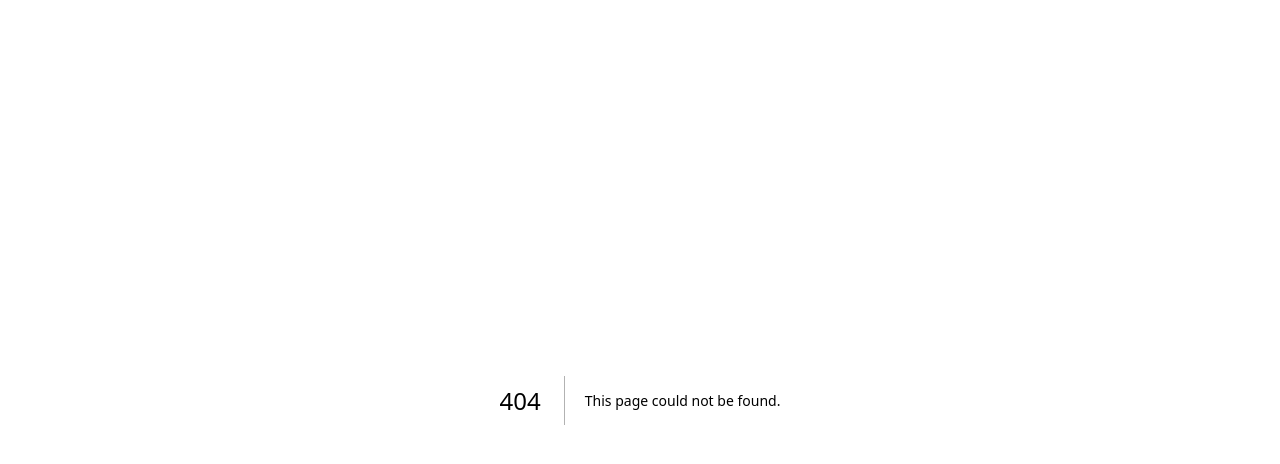
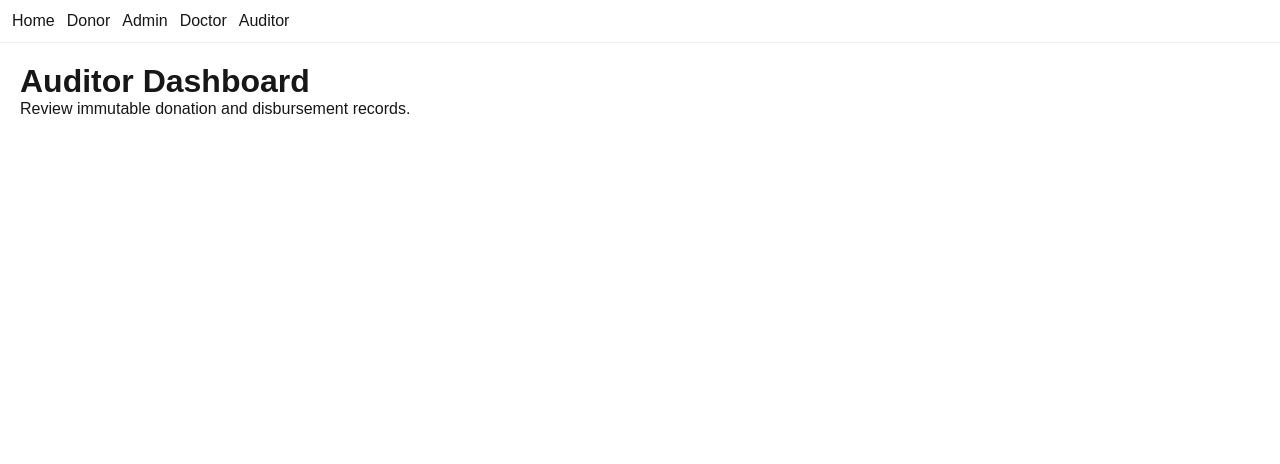
Before and after one commit to Abishek1409/TOSS, a Next.js app in the folder apps/web/: page /auditor in a window 1280 px wide. Before the commit this address had no page. Shown: the top 464 px of the page. Built offline with nearby package versions, Linux system fonts and the light colour scheme.

Commit message:
feat(web): add role dashboards and nav

```diff
--- /dev/null
+++ b/apps/web/src/app/Nav.tsx
@@ -0,0 +1,11 @@
+export default function Nav() {
+  return (
+    <nav style={{ display: 'flex', gap: 12, padding: 12, borderBottom: '1px solid #eee' }}>
+      <a href="/">Home</a>
+      <a href="/donor">Donor</a>
+      <a href="/admin">Admin</a>
+      <a href="/doctor">Doctor</a>
+      <a href="/auditor">Auditor</a>
+    </nav>
+  );
+}
--- /dev/null
+++ b/apps/web/src/app/auditor/page.tsx
@@ -0,0 +1,8 @@
+export default function Page() {
+  return (
+    <main style={{ padding: 20 }}>
+      <h1>Auditor Dashboard</h1>
+      <p>Review immutable donation and disbursement records.</p>
+    </main>
+  )
+}
--- a/apps/web/src/app/layout.tsx
+++ b/apps/web/src/app/layout.tsx
@@ -1,32 +1,19 @@
-import type { Metadata } from "next";
-import { Geist, Geist_Mono } from "next/font/google";
-import "./globals.css";
-
-const geistSans = Geist({
-  variable: "--font-geist-sans",
-  subsets: ["latin"],
-});
-
-const geistMono = Geist_Mono({
-  variable: "--font-geist-mono",
-  subsets: ["latin"],
-});
+import type { Metadata } from 'next'
+import './globals.css'
+import Nav from './Nav'
 
 export const metadata: Metadata = {
-  title: "Create Next App",
-  description: "Generated by create next app",
-};
+  title: 'TOSS',
+  description: 'Transparent Orphanage Support System'
+}
 
-export default function RootLayout({
-  children,
-}: Readonly<{
-  children: React.ReactNode;
-}>) {
+export default function RootLayout({ children }: { children: React.ReactNode }) {
   return (
     <html lang="en">
-      <body className={`${geistSans.variable} ${geistMono.variable}`}>
+      <body>
+        <Nav />
         {children}
       </body>
     </html>
-  );
+  )
 }
```
Also changed, not shown: apps/web/src/app/admin/page.tsx (added, +8 -0 lines), apps/web/src/app/doctor/page.tsx (added, +8 -0 lines), apps/web/src/app/donor/page.tsx (added, +8 -0 lines).
